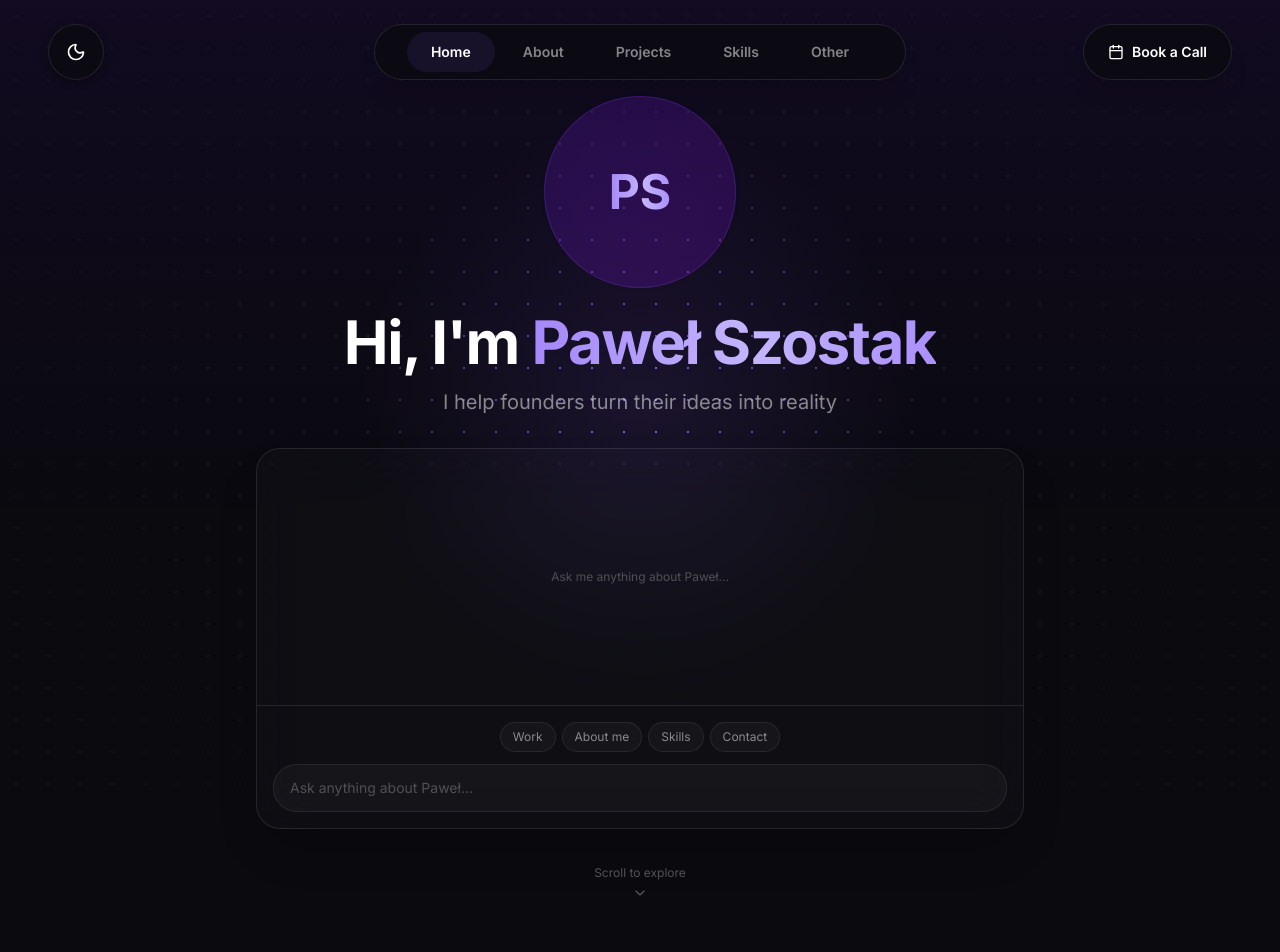
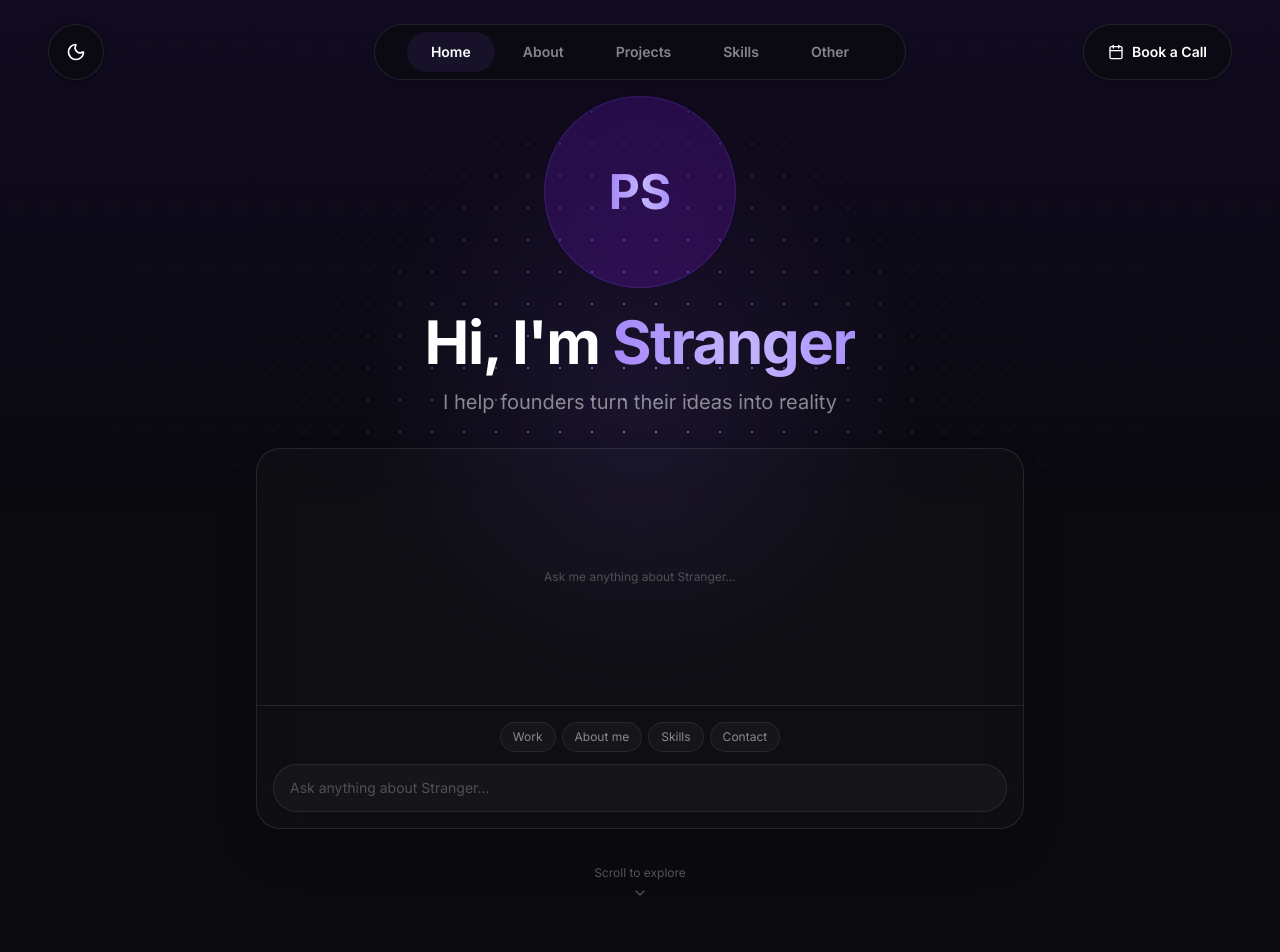
Before and after one commit to ankitsharma38/next-portfolio, a Next.js app: page / in a window 1280 px wide. Shown: the top 952 px of the page. Built offline with nearby package versions, Linux system fonts and the light colour scheme.

Commit message:
updateddd

```diff
--- a/src/components/portfolio/Hero.tsx
+++ b/src/components/portfolio/Hero.tsx
@@ -57,7 +57,7 @@ export default function Hero() {
             style={{ color: "var(--foreground)" }}
           >
             Hi, I'm{" "}
-            <span className="text-gradient-shimmer">Paweł Szostak</span>
+            <span className="text-gradient-shimmer">Stranger</span>
           </h1>
 
           {/* Tagline */}
@@ -83,7 +83,7 @@ export default function Hero() {
                 className="text-xs text-center"
                 style={{ color: "var(--muted)", opacity: 0.5 }}
               >
-                Ask me anything about Paweł...
+                Ask me anything about Stranger...
               </p>
             </div>
           </div>
@@ -123,7 +123,7 @@ export default function Hero() {
                 >
                   <textarea
                     rows={1}
-                    placeholder="Ask anything about Paweł..."
+                    placeholder="Ask anything about Stranger..."
                     value={message}
                     onChange={(e) => setMessage(e.target.value)}
                     className="flex-1 bg-transparent text-sm outline-none resize-none overflow-hidden py-2 leading-tight placeholder:opacity-50"
```
